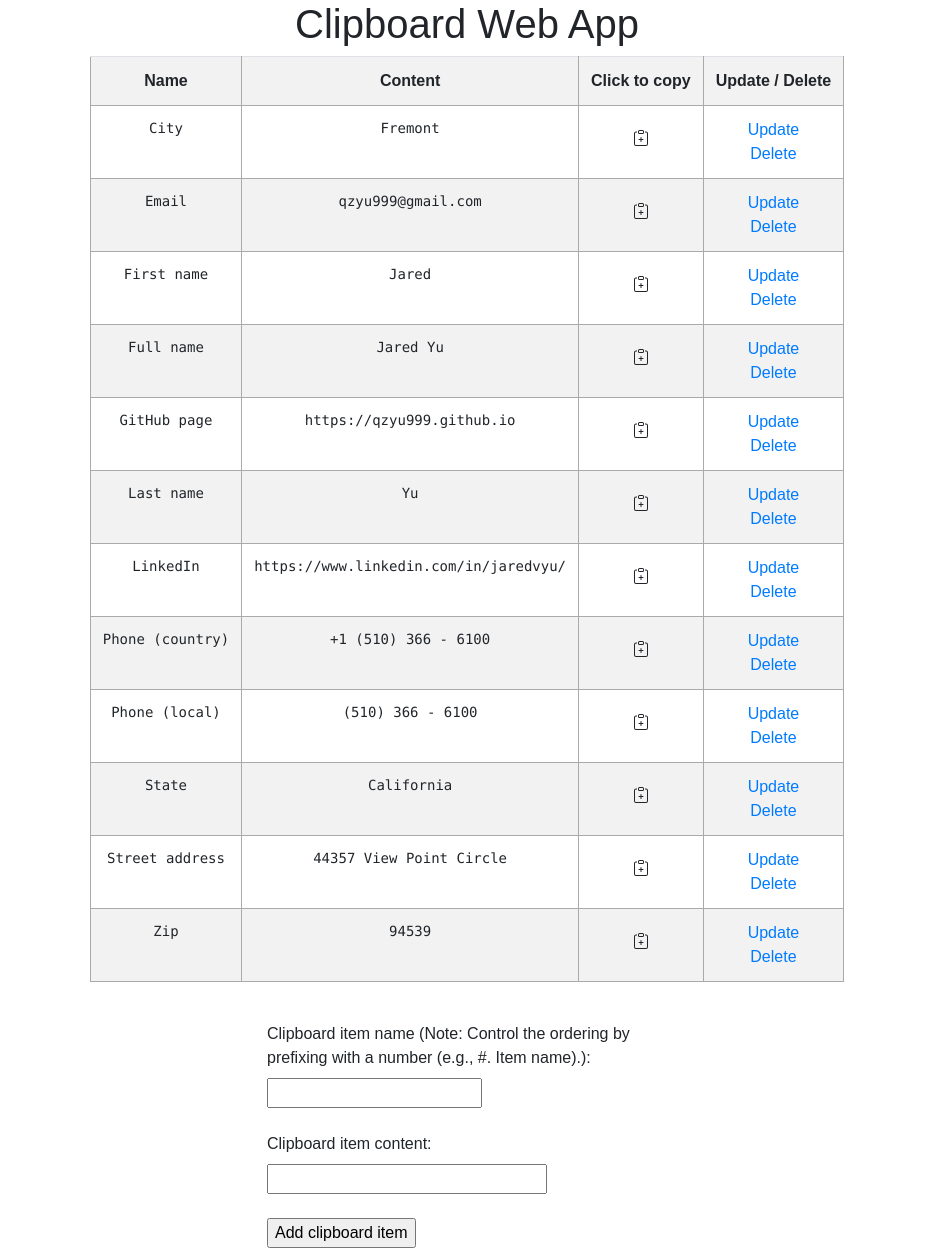
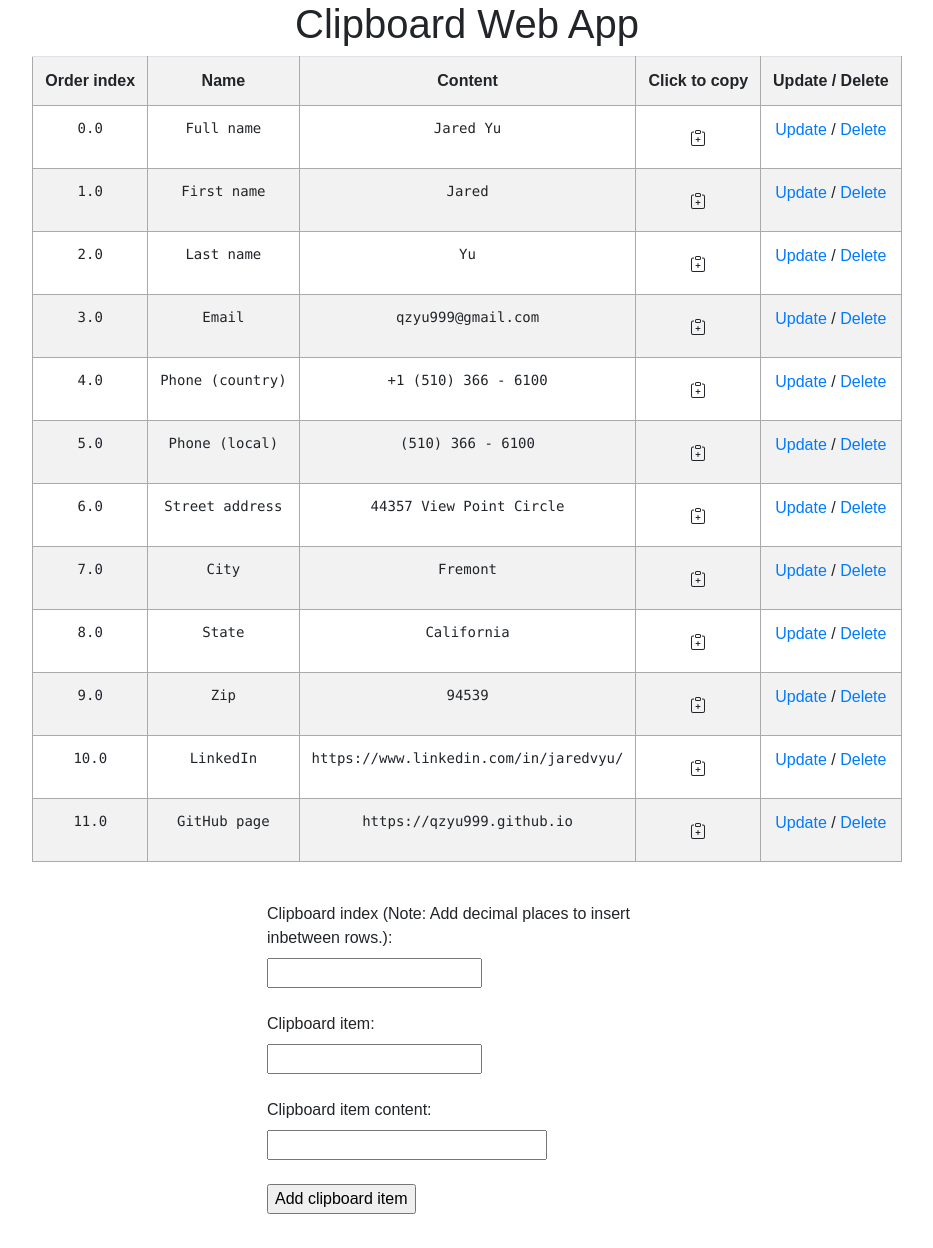
Before and after one commit to qzyu211/clipboard_app, a Flask app: page / in a window 1280 px wide. Shown: the whole page, without its empty margins (173-1106 px from the left). After the commit the page ends 1214 px from the top, so only its background shows below. Run offline with Flask 2, Linux system fonts and the light colour scheme; data comes from the database, SQL or seed files in the repository; both versions use the stored data as it was after the commit; some libraries are stand-ins or nearby versions.

Commit message:
Updated app version

```diff
--- a/app.py
+++ b/app.py
@@ -2,15 +2,17 @@ from flask import Flask, render_template, url_for, request, redirect
 from flask_sqlalchemy import SQLAlchemy, event
 from datetime import datetime
 import os
+from config import setup_dic
 
 app = Flask(__name__)
-app.config['SQLALCHEMY_DATABASE_URI'] = 'sqlite:///test.db'
+app.config.from_pyfile('config.cfg')
 db = SQLAlchemy(app)
 
 class Clipboard(db.Model):
     id = db.Column(db.Integer, primary_key=True)
+    order_id = db.Column(db.REAL, default=0, nullable=False)
     item_name = db.Column(db.String(200), nullable=False)
-    content = db.Column(db.String(200), nullable=False)
+    content = db.Column(db.String(1000), nullable=False)
     date_created = db.Column(db.DateTime, default=datetime.utcnow)
 
     def __repr__(self):
@@ -18,19 +20,22 @@ class Clipboard(db.Model):
 
 @event.listens_for(Clipboard.__table__, 'after_create')
 def create_clipboard_items(*args, **kwargs):
-    db.session.add(Clipboard(item_name='Name', content='Your name'))
-    db.session.add(Clipboard(item_name='Email', content='email@address.com'))
-    db.session.add(Clipboard(item_name='Address', content='123 Blvd.'))
-    db.session.add(Clipboard(item_name='LinkedIn', content='https://www.linkedin.com/in/your-li-name/'))
-    db.session.add(Clipboard(item_name='GitHub Page', content='https://your-github-page.github.io'))
+    for index, (key, value) in enumerate(setup_dic.items()):
+        db.session.add(Clipboard(item_name=key, order_id=index, content=setup_dic[key]))
+    # db.session.add(Clipboard(item_name='Name', content='Your name'))
+    # db.session.add(Clipboard(item_name='Email', content='email@address.com'))
+    # db.session.add(Clipboard(item_name='Address', content='123 Blvd.'))
+    # db.session.add(Clipboard(item_name='LinkedIn', content='https://www.linkedin.com/in/your-li-name/'))
+    # db.session.add(Clipboard(item_name='GitHub Page', content='https://your-github-page.github.io'))
     db.session.commit()
 
 @app.route('/', methods=['POST', 'GET'])
 def index():
     if request.method == 'POST':
+        order_id = request.form['order_id']
         item_name = request.form['item_name']
         task_content = request.form['content']
-        new_task = Clipboard(item_name=item_name, content=task_content)
+        new_task = Clipboard(order_id=order_id, item_name=item_name, content=task_content)
 
         try:
             db.session.add(new_task)
@@ -40,7 +45,7 @@ def index():
             return 'There was an issue adding your task'
 
     else:
-        tasks = Clipboard.query.order_by(Clipboard.item_name).all()
+        tasks = Clipboard.query.order_by(Clipboard.order_id).all()
         return render_template('index.html', tasks=tasks)
 
 @app.route('/delete/<int:id>')
@@ -59,6 +64,7 @@ def update(id):
     task = Clipboard.query.get_or_404(id)
 
     if request.method == 'POST':
+        task.order_id = request.form['order_id']
         task.item_name = request.form['item_name']
         task.content = request.form['content']
 
--- /dev/null
+++ b/config.cfg
@@ -0,0 +1,2 @@
+DEBUG = False
+SQLALCHEMY_DATABASE_URI = 'sqlite:///test.db'
--- a/templates/index.html
+++ b/templates/index.html
@@ -13,6 +13,7 @@
     <!-- <table class="content"> -->
     <table class="table table-striped table-hover mx-auto w-auto">
         <tr>
+            <th class="text-center">Order index</th>
             <th class="text-center">Name</th>
             <th class="text-center">Content</th>
             <th class="text-center">Click to copy</th>
@@ -20,6 +21,7 @@
         </tr>
         {% for task in tasks %}
             <tr>
+                <td><pre lang="python">{{ task.order_id }}</pre></td>
                 <td><pre lang="python">{{ task.item_name }}</pre></td>
                 <td><div class="highlight"><pre lang="python"><code>{{ task.content }}</code></pre></div></td>
                 <td>
@@ -31,9 +33,7 @@
                     </button>
                 </td>
                 <td>
-                    <a href="/update/{{task.id}}">Update</a>
-                    <br>
-                    <a href="/delete/{{task.id}}">Delete</a>
+                    <a href="/update/{{task.id}}">Update</a> / <a href="/delete/{{task.id}}">Delete</a>
                 </td>
             </tr>
         {% endfor %}
@@ -41,7 +41,9 @@
     {% endif %}
     <br>
     <form action="/" method="POST" class="content">
-        <label for="item_name">Clipboard item name (Note: Control the ordering by prefixing with a number (e.g., #. Item name).):</label><br>
+        <label for="order_id">Clipboard index (Note: Add decimal places to insert inbetween rows.):</label><br>
+        <input type="REAL" name="order_id" id="order_id"><br><br>
+        <label for="item_name">Clipboard item:</label><br>
         <input type="text" name="item_name" id="item_name"><br><br>
         <label for="content">Clipboard item content:</label><br>
         <input type="text" name="content" id="content"><br><br>
--- a/templates/update.html
+++ b/templates/update.html
@@ -9,6 +9,8 @@
     <h1 style="text-align: center">Update Clipboard</h1>
 
     <form action="/update/{{task.id}}" method="POST">
+        <label for="order_id">Update order index:</label><br>
+        <input type="text" name="order_id" id="order_id" value="{{task.order_id}}"><br><br>
         <label for="item_name">Update item name:</label><br>
         <input type="text" name="item_name" id="item_name" value="{{task.item_name}}"><br><br>
         <label for="content">Update item content:</label><br>
```
Also changed, not shown: requirements.txt (+9 -0 lines), test.db, 1 other file.
